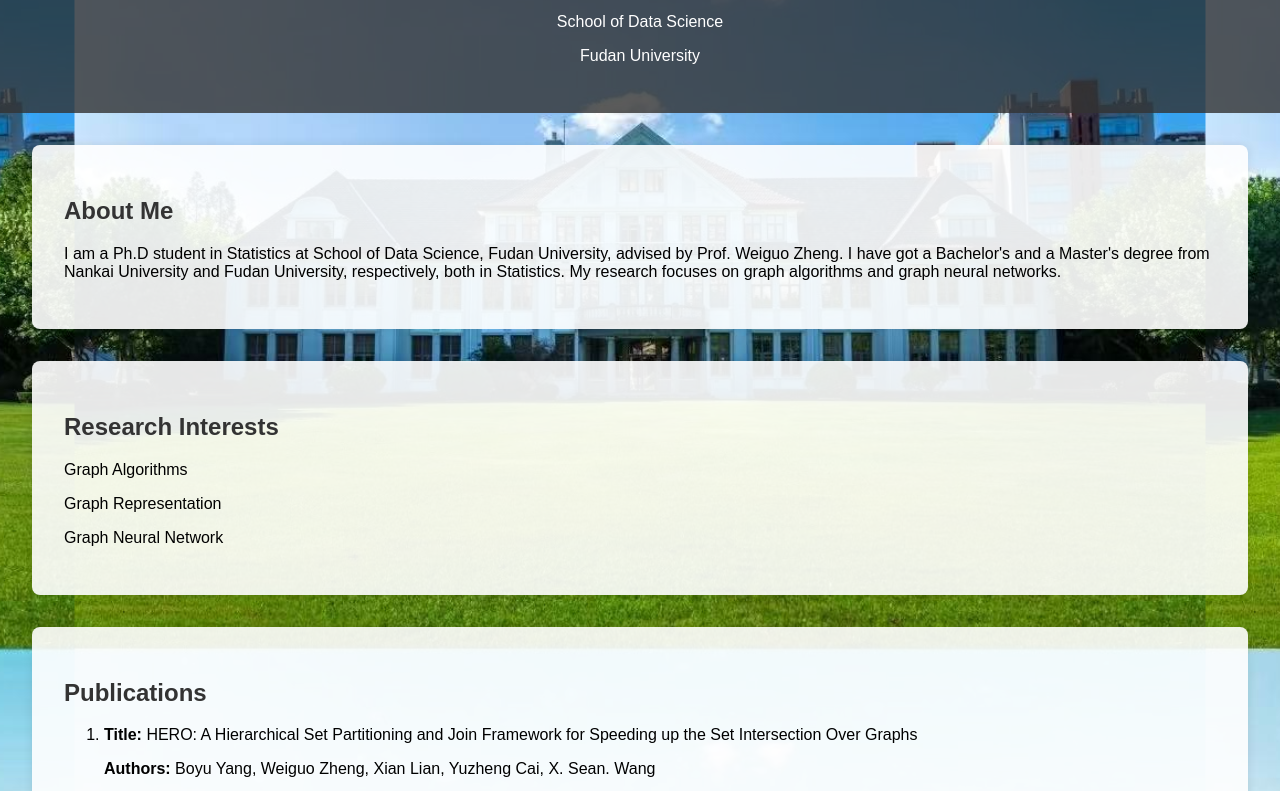
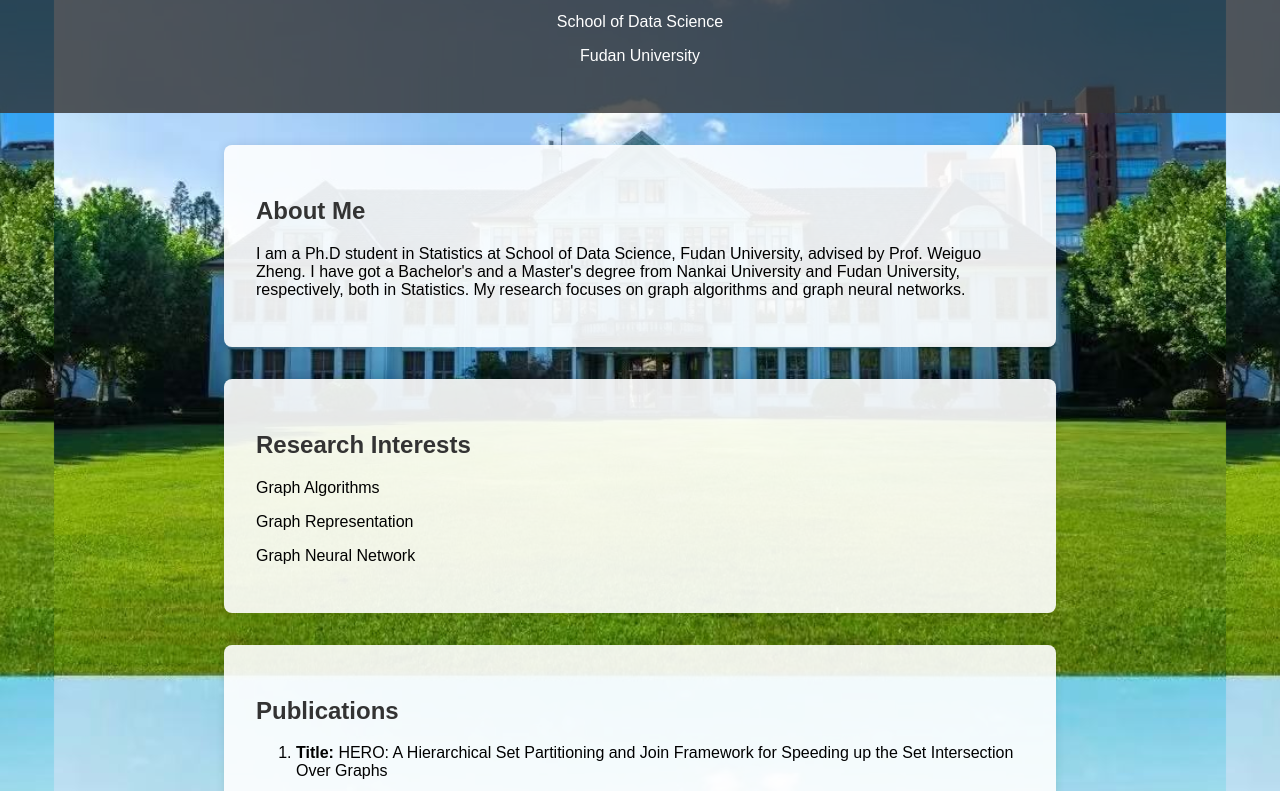
Before and after one commit to Byy-0024/Byy-0024.github.io, a plain HTML site: page index.html in a window 1280 px wide. Shown: the part 106-897 px from the top of the page. Drawn offline with Linux system fonts and the light colour scheme.

Commit message:
Update index.html

```diff
--- a/index.html
+++ b/index.html
@@ -34,7 +34,8 @@
 
         section {
             background-color: rgba(255, 255, 255, 0.9); /* 设置半透明背景色 */
-            margin: 2em;
+            width: 60%;
+            margin: 2em auto;
             padding: 2em;
             border-radius: 8px;
             box-shadow: 0 0 10px rgba(0, 0, 0, 0.1);
```
